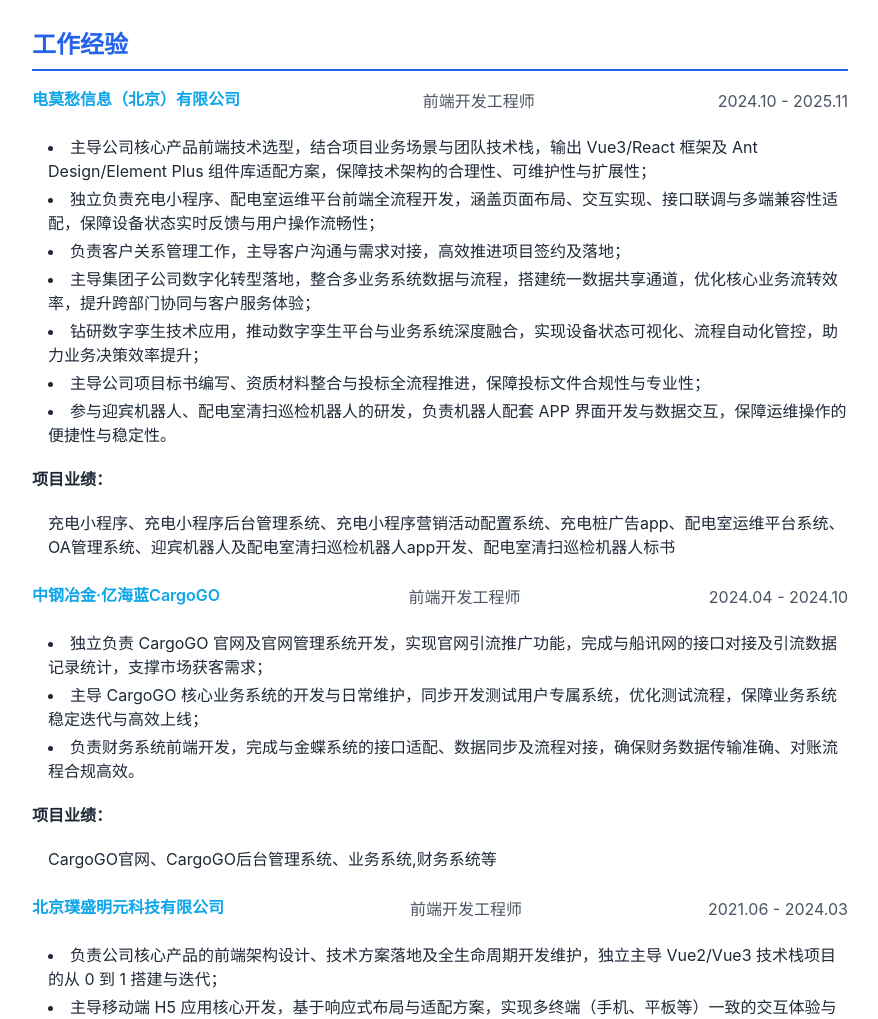
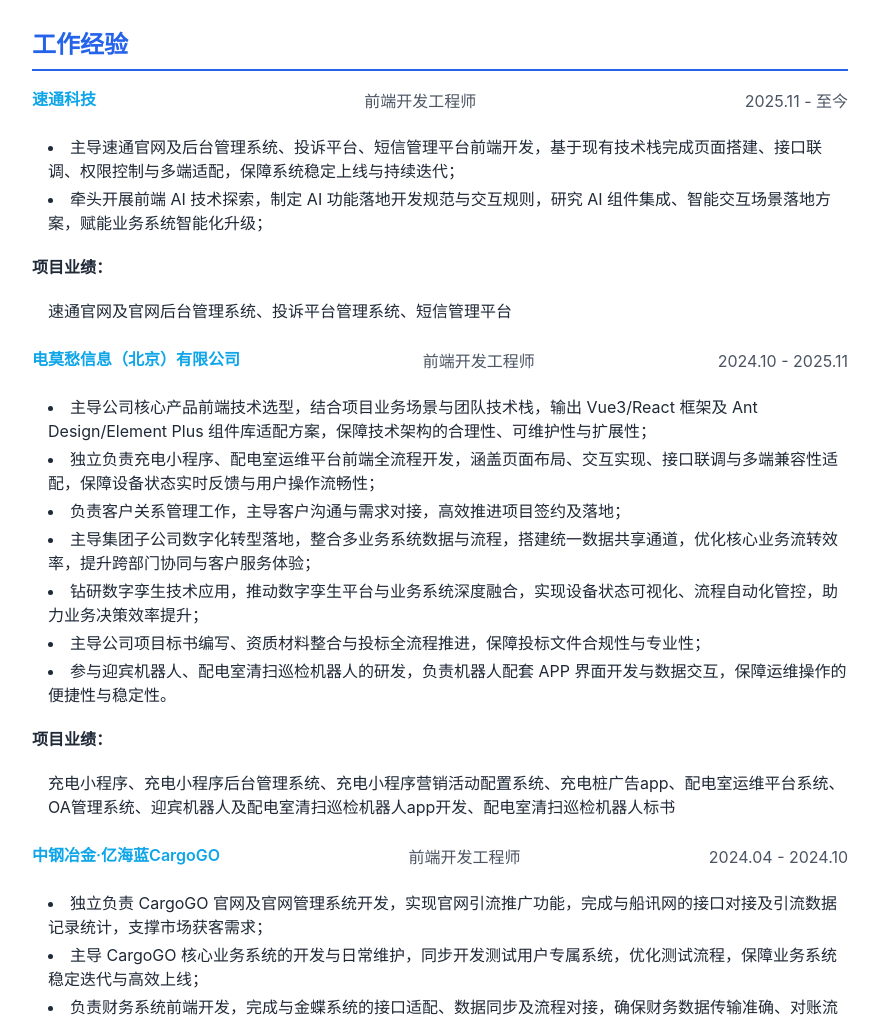
Before and after one commit to SevenXiaoqi/SevenXiaoqi.github.io, a plain HTML site: page index.html in a window 1280 px wide. Shown: the part 887-1906 px from the top of the page, without its empty margins (200-1078 px from the left). Drawn offline with nearby package versions, Linux system fonts and the light colour scheme.

Commit message:
fix:更新

```diff
--- a/index.html
+++ b/index.html
@@ -154,8 +154,24 @@
         <section class="resume-section">
             <h2 class="section-title">工作经验</h2>
             <div class="space-y-6">
-                 <!-- 工作经历 -->
-                 <div>
+              <!-- 工作经历 -->
+                <div>
+                    <div class="flex flex-col md:flex-row md:justify-between md:items-center mb-5">
+                        <p class="entry-subtitle">速通科技</p>
+                        <span class="text-sm-custom text-gray-600">前端开发工程师</span>
+                        <span class="text-sm-custom text-gray-600">2025.11 - 至今</span>
+                    </div>
+                    <ul class="list-disc list-inside text-sm-custom leading-relaxed ml-2 md:ml-4 space-y-1">
+                        <li>主导速通官网及后台管理系统、投诉平台、短信管理平台前端开发，基于现有技术栈完成页面搭建、接口联调、权限控制与多端适配，保障系统稳定上线与持续迭代；</li>
+                        <li>牵头开展前端 AI 技术探索，制定 AI 功能落地开发规范与交互规则，研究 AI 组件集成、智能交互场景落地方案，赋能业务系统智能化升级；</li>
+                    </ul>
+                    <p class="font-bold mt-5 ">项目业绩：</p>
+                    <p class="text-sm-custom leading-relaxed ml-2 md:ml-4 space-y-1 text-indent-8 mt-5">
+                        速通官网及官网后台管理系统、投诉平台管理系统、短信管理平台
+                    </p>
+                </div>
+                <!-- 工作经历 -->
+                <div>
                     <div class="flex flex-col md:flex-row md:justify-between md:items-center mb-5">
                         <p class="entry-subtitle">电莫愁信息（北京）有限公司</p>
                         <span class="text-sm-custom text-gray-600">前端开发工程师</span>
```
